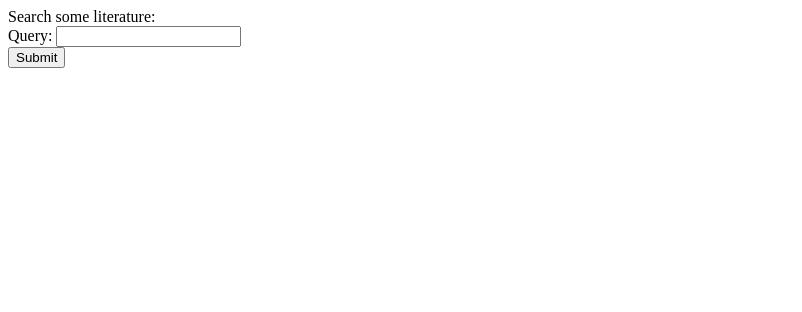
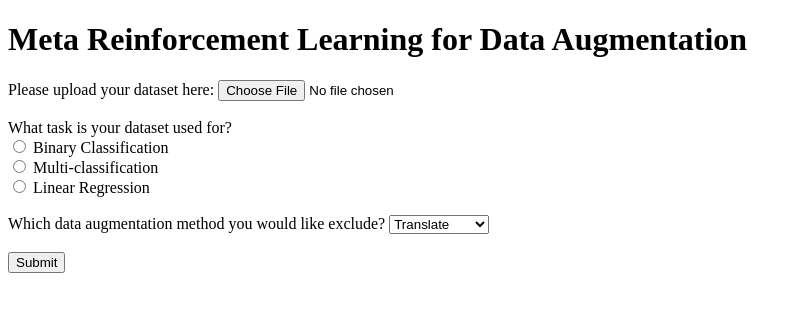
Before and after one commit to Sunjin000/auto-augmentation, a Flask app: page / in a window 1280 px wide. Shown: the top 312 px of the page, without its empty margins (0-802 px from the left). Run offline with Flask 2, Linux system fonts and the light colour scheme.

Commit message:
demo finished

```diff
--- a/auto_augmentation/__init__.py
+++ b/auto_augmentation/__init__.py
@@ -1,6 +1,8 @@
 import os
 
 from flask import Flask, render_template, request, flash
+
+from auto_augmentation import home, progress, result, download_file
 
 def create_app(test_config=None):
     # create and configure the app
@@ -19,10 +21,10 @@ def create_app(test_config=None):
     # ensure the instance folder exists
     os.makedirs(app.instance_path, exist_ok=True)
 
-    from auto_augmentation import search_page, search_result, download_file
-
-    app.register_blueprint(search_page.bp)
-    app.register_blueprint(search_result.bp)
+    app.register_blueprint(home.bp)
+    app.register_blueprint(progress.bp)
+    app.register_blueprint(result.bp)
     app.register_blueprint(download_file.bp)
 
+
     return app
--- a/auto_augmentation/templates/home.html
+++ b/auto_augmentation/templates/home.html
@@ -1,10 +1,40 @@
 {% extends "basic.html" %}
 {% block title%}Home{% endblock %}
 {% block body %}
-Search some literature:
-<form action="/search_result">
-  <label for="search_query">Query:</label>
-  <input type="text" id="search_query" name="search_query"><br>
+<h1>Meta Reinforcement Learning for Data Augmentation</h1>
+
+
+<form action="/user_input">
+  <!-- upload dataset -->
+  <label for="dataset">Please upload your dataset here:</label>
+  <input type="file" name="dataset" class="upload"><br><br>
+
+  <!-- radio button -->
+  What task is your dataset used for?<br>
+  <input type="radio" id="outputtype1"
+    name="output" value="binary_cls">
+  <label for="outputtype1">Binary Classification</label><br>
+
+  <input type="radio" id="outputtype2"
+    name="output" value="multi_cls">
+  <label for="outputtype2">Multi-classification</label><br>
+
+  <input type="radio" id="outputtype3"
+  name="output" value="regression">
+  <label for="outputtype3">Linear Regression</label><br><br>
+
+  <label for="data_aug_method">Which data augmentation method you would like exclude?</label>
+    <select id="data_aug_method" name="data_aug_method">
+        <option value="Translate">Translate</option>
+        <option value="Rotate">Rotate</option>
+        <option value="AutoContrast">AutoContrast</option>
+        <option value="Equalize">Equalize</option>
+        <option value="Solarize">Solarize</option>
+        <option value="Posterize">Posterize</option>
+        <option value="Contrast">Contrast</option>
+        <option value="Brightness">Brightness</option>
+
+    </select><br><br>
 
   <input type="submit">
 </form>
```
Also changed, not shown: auto_augmentation/progress.py (added, +9 -0 lines), auto_augmentation/result.py (added, +9 -0 lines), auto_augmentation/search_result.py (deleted, +0 -14 lines), auto_augmentation/templates/progress.html (+9 -1 lines), auto_augmentation/templates/result.html (+7 -22 lines), auto_augmentation/home.py (renamed from auto_augmentation/search_page.py), auto_augmentation/static/image/training_plot.png (added), 2 other files.
